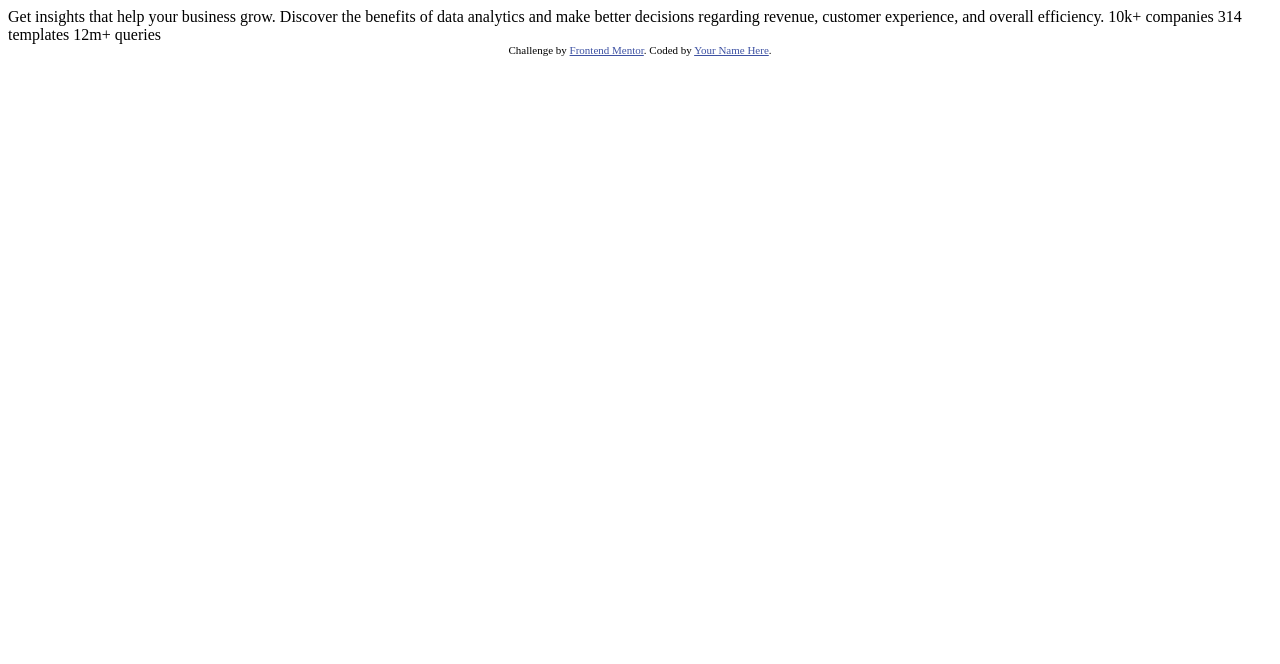
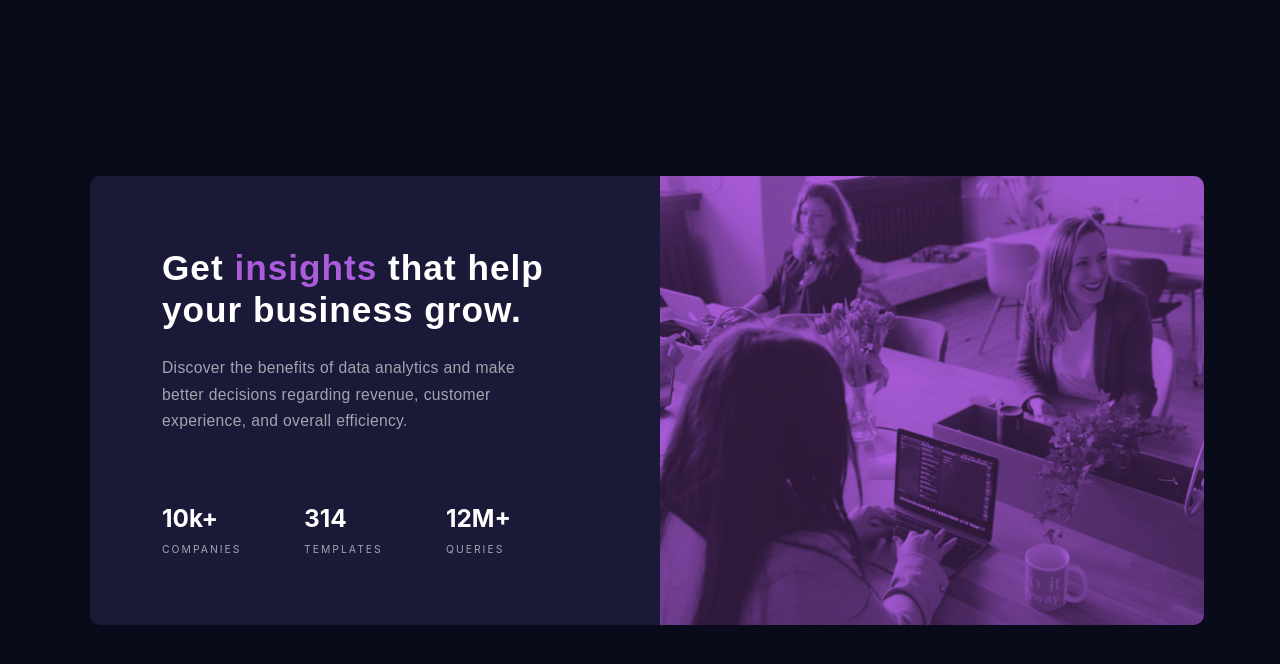
Before and after one commit to motts-codes/stats-preview-card-component-main, a plain HTML site: page index.html in a window 1280 px wide. Drawn offline with Linux system fonts and the light colour scheme.

Commit message:
first draft

```diff
--- a/index.html
+++ b/index.html
@@ -1,33 +1,62 @@
 <!DOCTYPE html>
 <html lang="en">
-<head>
-  <meta charset="UTF-8">
-  <meta name="viewport" content="width=device-width, initial-scale=1.0"> <!-- displays site properly based on user's device -->
+	<head>
+		<meta charset="UTF-8" />
+		<meta name="viewport" content="width=device-width, initial-scale=1.0" />
+		<!-- displays site properly based on user's device -->
 
-  <link rel="icon" type="image/png" sizes="32x32" href="./images/favicon-32x32.png">
+		<link rel="icon" type="image/png" sizes="32x32" href="./images/favicon-32x32.png" />
 
-  <title>Frontend Mentor | Stats preview card component</title>
+		<link rel="stylesheet" href="stats-style.css" />
 
-  <!-- Feel free to remove these styles or customise in your own stylesheet 👍 -->
-  <style>
-    .attribution { font-size: 11px; text-align: center; }
-    .attribution a { color: hsl(228, 45%, 44%); }
-  </style>
-</head>
-<body>
-
-  Get insights that help your business grow.
-
-  Discover the benefits of data analytics and make better decisions regarding revenue, customer
-  experience, and overall efficiency.
-
-  10k+ companies
-  314 templates
-  12m+ queries
-
-  <div class="attribution">
-    Challenge by <a href="https://www.frontendmentor.io?ref=challenge" target="_blank">Frontend Mentor</a>.
-    Coded by <a href="#">Your Name Here</a>.
-  </div>
-</body>
+		<title>Frontend Mentor | Stats preview card component</title>
+	</head>
+	<body>
+		<main class="card" role="main">
+			<div class="card-content">
+				<h1>
+					Get
+					<span>insights</span>
+					that help your business grow.
+				</h1>
+				<p>
+					Discover the benefits of data analytics and make better decisions regarding
+					revenue, customer experience, and overall efficiency.
+				</p>
+				<div class="stats">
+					<h3>
+						10k+
+						<span>companies</span>
+					</h3>
+					<h3>
+						314
+						<span>templates</span>
+					</h3>
+					<h3>
+						12M+
+						<span>queries</span>
+					</h3>
+				</div>
+			</div>
+			<div class="card-image">
+				<picture>
+					<source
+						media="(max-width:375px)"
+						srcset="images/image-header-mobile.jpg"
+						alt="people working"
+					/>
+					<img src="images/image-header-desktop.jpg" alt="People working" />
+				</picture>
+			</div>
+		</main>
+		<footer class="attribution" role="contentinfo">
+			Challenge by
+			<a href="https://www.frontendmentor.io?ref=challenge" target="_blank">
+				Frontend Mentor
+			</a>
+			. Coded by
+			<a href="#">Your Name Here</a>
+			.
+		</footer>
+	</body>
 </html>
--- /dev/null
+++ b/stats-style.css
@@ -0,0 +1,153 @@
+:root {
+	/* Primary Colors */
+
+	--main-blue: hsl(233, 47%, 7%);
+	--card-blue: hsl(244, 38%, 16%);
+	--accent-violet: hsl(277, 64%, 61%);
+
+	/* Neutral Colors */
+
+	--main-white: hsl(0, 0%, 100%);
+	--soft-transparent-white: hsla(0, 0%, 100%, 0.75);
+	--hard-transparent-white: hsla(0, 0%, 100%, 0.6);
+}
+
+*,
+*::after,
+*::before {
+	box-sizing: border-box;
+}
+
+body {
+	padding: 0;
+	margin: 0;
+	display: flex;
+	flex-direction: column;
+	justify-content: center;
+	align-items: center;
+	min-height: 100vh;
+	background-color: var(--main-blue);
+	font-family: "Lexend Deca", sans-serif;
+	font-weight: 400;
+	font-size: 15px;
+}
+
+.attribution {
+	font-size: 11px;
+	text-align: center;
+}
+.attribution a {
+	color: hsl(228, 45%, 44%);
+}
+
+.card {
+	display: grid;
+	max-width: 1100px;
+	grid-template-columns: 570px auto;
+	color: white;
+}
+.card h1 {
+	font-size: 2.2rem;
+	line-height: 1.2;
+	letter-spacing: 1px;
+}
+.card h1 span {
+	color: var(--accent-violet);
+}
+
+.card p {
+	color: var(--hard-transparent-white);
+	letter-spacing: 0.3px;
+	word-spacing: 0.2px;
+	font-size: 0.98rem;
+	line-height: 1.7;
+	padding-right: 3rem;
+}
+.card-content {
+	background-color: var(--card-blue);
+	padding: 3rem 4.5rem 2rem 4.5rem;
+	border-radius: 10px 0 0 10px;
+}
+
+.card-image img {
+	height: 100%;
+
+	object-fit: cover;
+	opacity: 0.75;
+	mix-blend-mode: multiply;
+}
+
+.card-image {
+	background-color: var(--accent-violet);
+	border-radius: 0 10px 10px 0;
+}
+
+.stats {
+	display: grid;
+	grid-template-columns: repeat(3, 1fr);
+	font-size: 1.3rem;
+	margin-top: 2.75rem;
+	font-family: "Inter", sans-serif;
+	font-weight: 400;
+}
+
+.stats span {
+	display: block;
+	font-size: 0.65rem;
+	text-transform: uppercase;
+	padding-top: 0.6rem;
+	font-weight: 400;
+	letter-spacing: 2px;
+	color: var(--hard-transparent-white);
+}
+footer {
+	display: none;
+}
+
+@media screen and (max-width: 375px) {
+	.card {
+		grid-template-columns: 90%;
+		text-align: center;
+		justify-content: center;
+	}
+
+	.card-content {
+		padding: 2rem 2rem;
+	}
+
+	.card h1 {
+		font-size: 1.7rem;
+	}
+
+	.card p {
+		padding: 0 0.5rem;
+		font-size: 0.95rem;
+	}
+
+	.card-image {
+		grid-row: 1;
+		border-radius: 10px 10px 0 0;
+		height: 250px;
+	}
+
+	.stats {
+		grid-template-columns: 1fr;
+		margin-top: 0;
+	}
+
+	.stats h3 {
+		font-size: 1.6rem;
+	}
+
+	.stats span {
+		font-size: 0.7rem;
+	}
+
+	.stats > * {
+		margin-bottom: 0.7rem;
+	}
+
+	.card-content {
+		border-radius: 0 0 10px 10px;
+	}
+}
```
Also changed, not shown: 1 other file.
